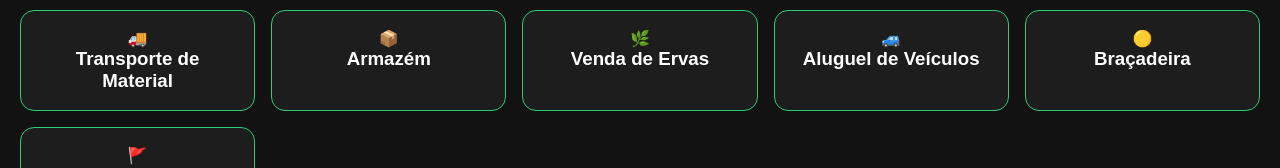
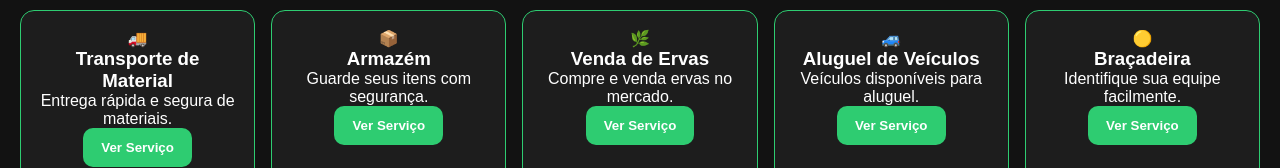
Before and after one commit to testejogo535598-tech/Distrito-Zero, a React (Vite) app: page / in a window 1280 px wide. Shown: the part 632-800 px from the top of the page. Built offline with nearby package versions, Linux system fonts and the light colour scheme.

Commit message:
Update ServicosPremium.jsx

```diff
--- a/src/components/ServicosPremium.jsx
+++ b/src/components/ServicosPremium.jsx
@@ -1,28 +1,34 @@
 function ServicosPremium() {
   const servicos = [
     {
-      nome: 'Transporte de Material',
-      emoji: '🚚'
+      nome: "Transporte de Material",
+      emoji: "🚚",
+      descricao: "Entrega rápida e segura de materiais."
     },
     {
-      nome: 'Armazém',
-      emoji: '📦'
+      nome: "Armazém",
+      emoji: "📦",
+      descricao: "Guarde seus itens com segurança."
     },
     {
-      nome: 'Venda de Ervas',
-      emoji: '🌿'
+      nome: "Venda de Ervas",
+      emoji: "🌿",
+      descricao: "Compre e venda ervas no mercado."
     },
     {
-      nome: 'Aluguel de Veículos',
-      emoji: '🚙'
+      nome: "Aluguel de Veículos",
+      emoji: "🚙",
+      descricao: "Veículos disponíveis para aluguel."
     },
     {
-      nome: 'Braçadeira',
-      emoji: '🟡'
+      nome: "Braçadeira",
+      emoji: "🟡",
+      descricao: "Identifique sua equipe facilmente."
     },
     {
-      nome: 'Bandeira de Base',
-      emoji: '🚩'
+      nome: "Bandeira de Base",
+      emoji: "🚩",
+      descricao: "Proteja e personalize sua base."
     }
   ]
 
@@ -33,8 +39,19 @@ function ServicosPremium() {
       <div className="servicos-grid">
         {servicos.map((item) => (
           <div className="servico-card" key={item.nome}>
-            <div className="icone">{item.emoji}</div>
+
+            <div className="icone">
+              {item.emoji}
+            </div>
+
             <h3>{item.nome}</h3>
+
+            <p>{item.descricao}</p>
+
+            <button className="btn-comprar">
+              Ver Serviço
+            </button>
+
           </div>
         ))}
       </div>
```
